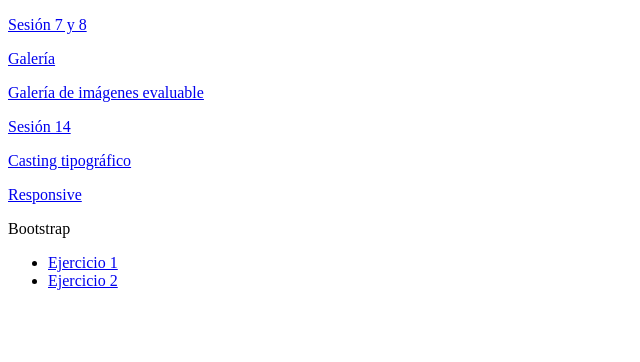
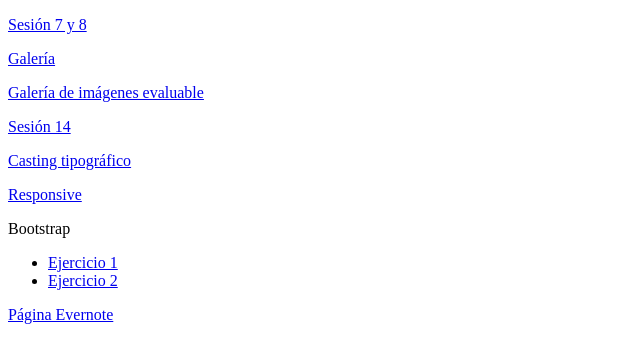
Before and after one commit to stephanymr/TPED1, a plain HTML site: page index.html in a window 1280 px wide. Shown: the whole page, without its empty margins (0-640 px from the left). Drawn offline with Linux system fonts and the light colour scheme.

Commit message:
Update index.html

```diff
--- a/index.html
+++ b/index.html
@@ -16,5 +16,6 @@
             <li><a href="bootstrap/ejercicio1.html">Ejercicio 1</a></li>
             <li><a href="bootstrap/ejercicio2.html">Ejercicio 2</a></li>
         </ul>
+        <p><a href="evernote/evernote.html">Página Evernote</a></p>
     </body>
 </html>
```
